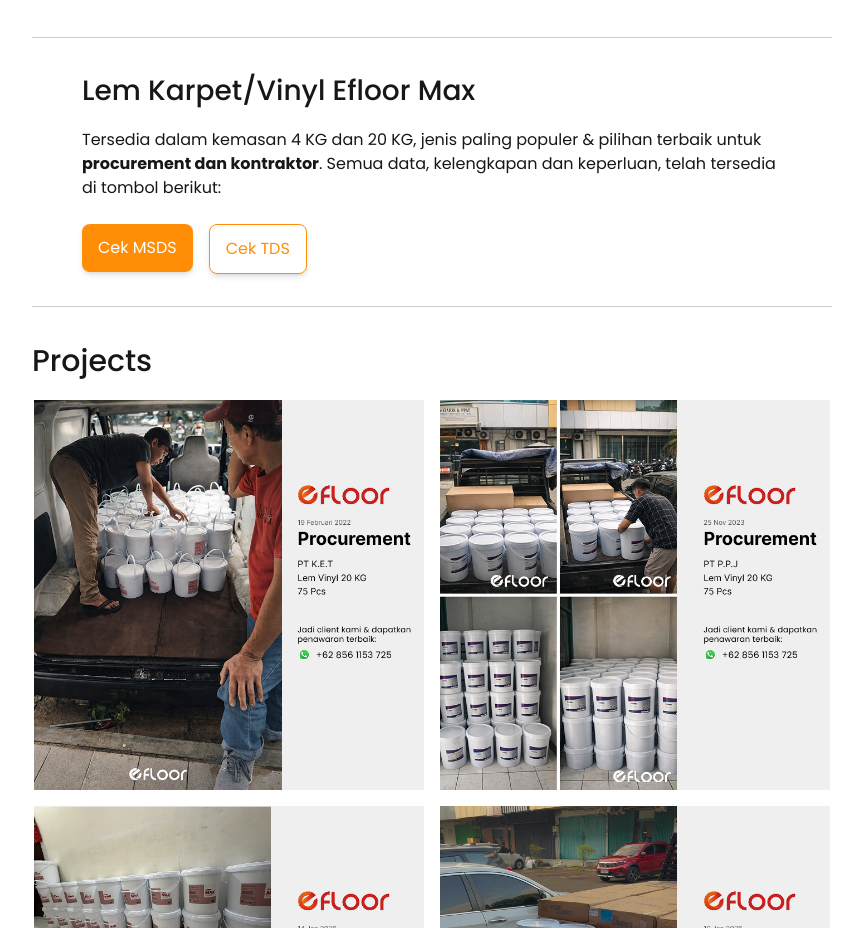
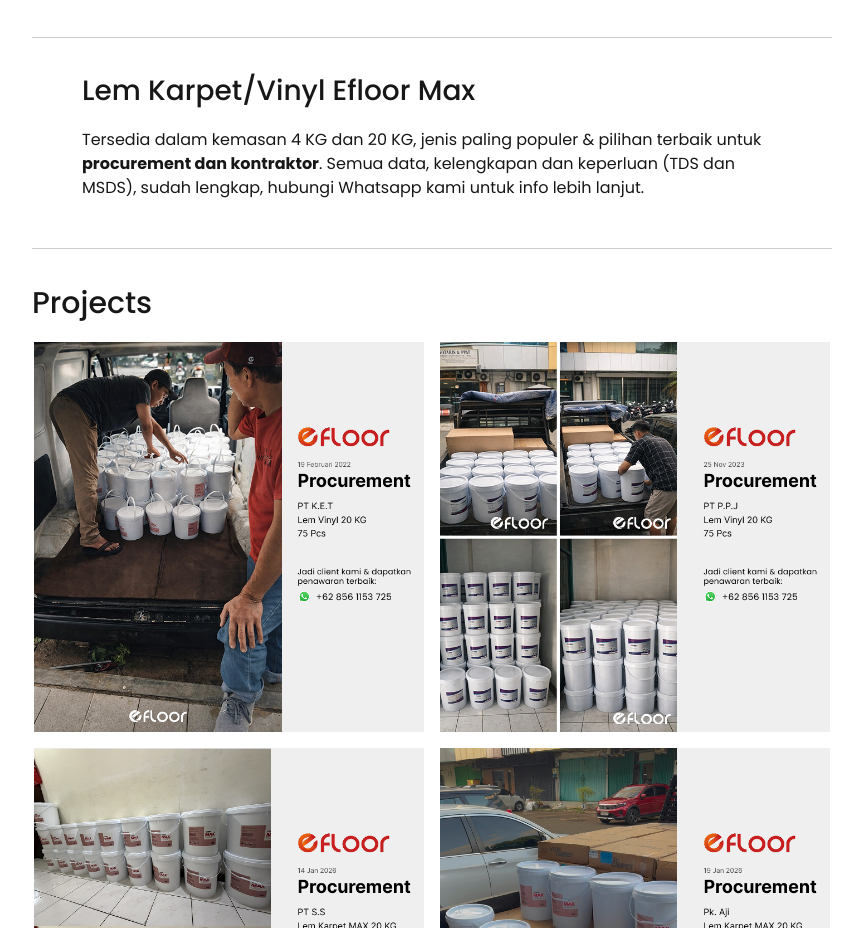
Before and after one commit to gearyaudie/efloor, a Next.js app: page /projects in a window 1280 px wide. Shown: the part 960-1888 px from the top of the page, without its empty margins (208-1071 px from the left). Built offline with nearby package versions, Linux system fonts and the light colour scheme.

Commit message:
Hide MSDS dan TDS

```diff
--- a/app/projects/page.tsx
+++ b/app/projects/page.tsx
@@ -39,10 +39,11 @@
         <div className="my-4 max-w-[700px]">
           Tersedia dalam kemasan 4 KG dan 20 KG, jenis paling populer & pilihan
           terbaik untuk <b>procurement dan kontraktor</b>. Semua data,
-          kelengkapan dan keperluan, telah tersedia di tombol berikut:
+          kelengkapan dan keperluan (TDS dan MSDS), sudah lengkap, hubungi
+          Whatsapp kami untuk info lebih lanjut.
         </div>
 
-        <div className="flex gap-4 mt-6">
+        {/* <div className="flex gap-4 mt-6">
           <Link
             href={
               "https://drive.google.com/file/d/15Ma2yiZkQkYtoDQAT7LvYCfoPAPD3sIC/view?usp=drive_link"
@@ -61,7 +62,7 @@
               Cek TDS
             </button>
           </Link>
-        </div>
+        </div> */}
       </div>
       <hr className="w-full max-w-[800px] py-4 border-[#ccc] mt-8" />
       <div>
```
